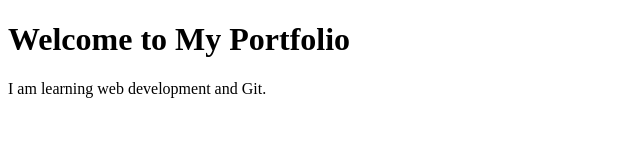
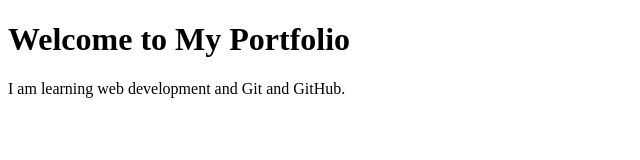
Before and after one commit to kuany1/trial-porfolio, a plain HTML site: page index.html in a window 1280 px wide. Shown: the full height of the page, 0-640 px from the left. Drawn offline with Linux system fonts and the light colour scheme.

Commit message:
Updated portfolio trial

```diff
--- a/index.html
+++ b/index.html
@@ -7,7 +7,7 @@
 </head>
 <body>
    <h1>Welcome to My Portfolio</h1>
-   <p> I am learning web development and Git.</p>
+   <p> I am learning web development and Git and GitHub.</p>
 
 </body>
 </html>
```
